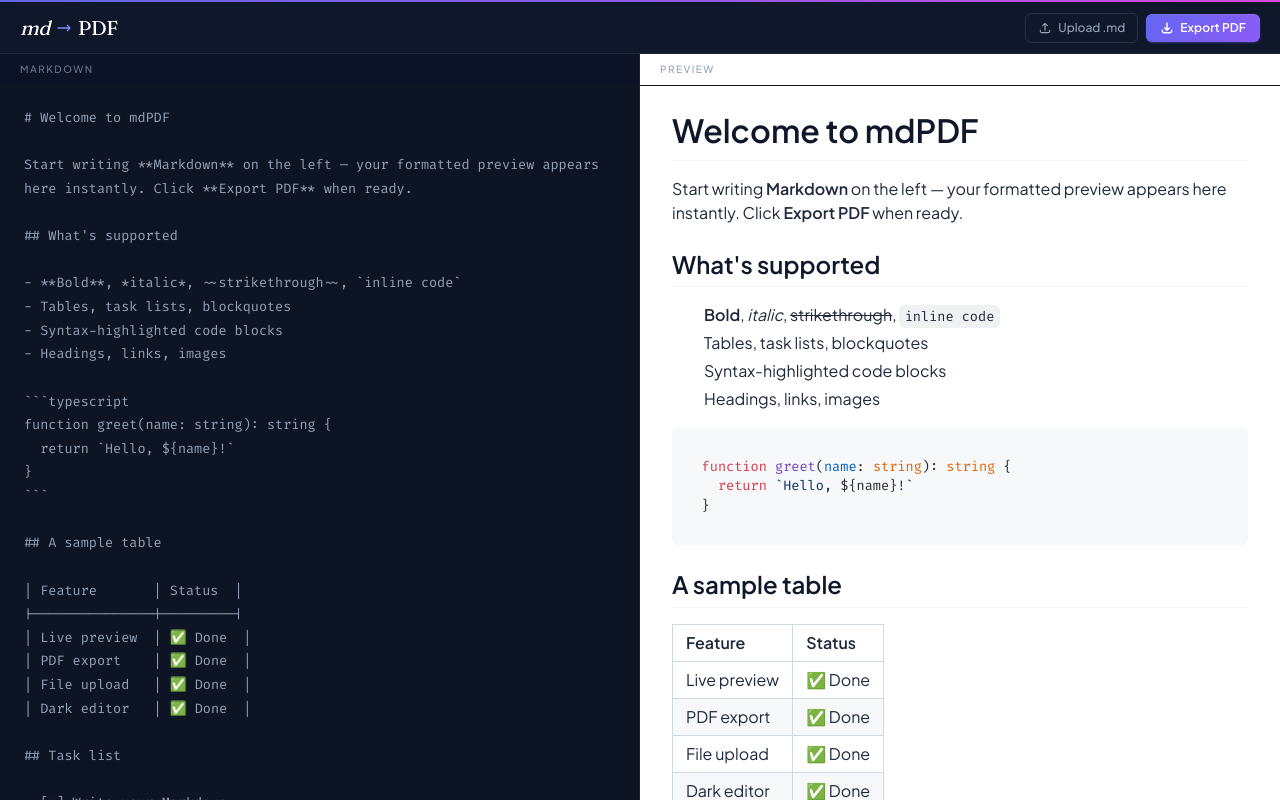
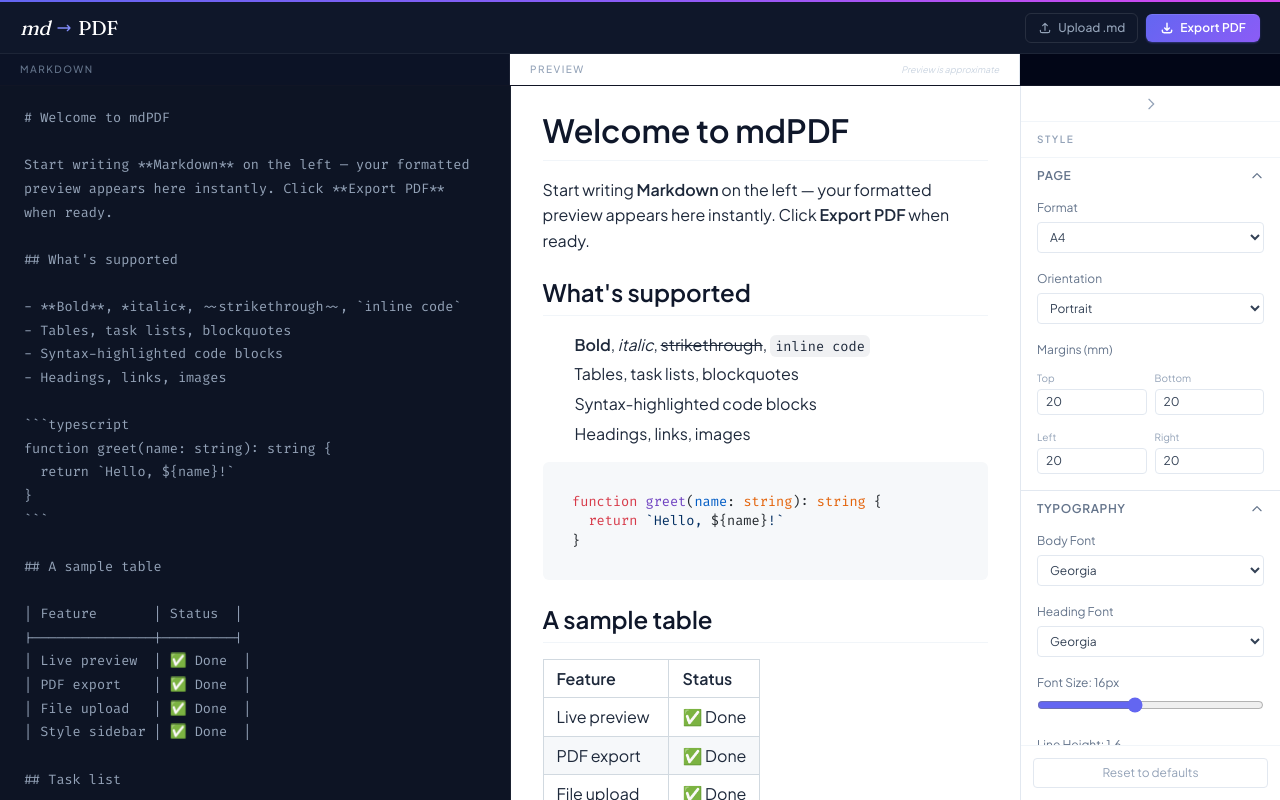
Before and after one commit to ibrahimokdadov/mdPDF, a Next.js app: page / in a window 1280 px wide. Built offline with nearby package versions, Linux system fonts and the light colour scheme.

Commit message:
feat: wire up StyleSidebar — settings flow through preview and PDF export

```diff
--- a/app/page.tsx
+++ b/app/page.tsx
@@ -1,9 +1,12 @@
 'use client'
 
-import { useRef, useState } from 'react'
+import { useEffect, useRef, useState } from 'react'
 import Editor from '@/components/Editor'
 import Preview from '@/components/Preview'
 import ExportButton from '@/components/ExportButton'
+import StyleSidebar from '@/components/StyleSidebar'
+import { loadSettings, saveSettings, DEFAULT_SETTINGS } from '@/lib/style-settings'
+import type { StyleSettings } from '@/lib/style-settings'
 
 const DEFAULT_MARKDOWN = `# Welcome to mdPDF
 
@@ -29,7 +32,7 @@ function greet(name: string): string {
 | Live preview  | ✅ Done  |
 | PDF export    | ✅ Done  |
 | File upload   | ✅ Done  |
-| Dark editor   | ✅ Done  |
+| Style sidebar | ✅ Done  |
 
 ## Task list
 
@@ -42,7 +45,26 @@ function greet(name: string): string {
 
 export default function Home() {
   const [markdown, setMarkdown] = useState(DEFAULT_MARKDOWN)
+  const [settings, setSettings] = useState<StyleSettings>(DEFAULT_SETTINGS)
   const fileInputRef = useRef<HTMLInputElement>(null)
+
+  // Load persisted settings on mount
+  useEffect(() => {
+    setSettings(loadSettings())
+  }, [])
+
+  function handleSettingsChange(patch: Partial<StyleSettings>) {
+    setSettings(prev => {
+      const next = { ...prev, ...patch }
+      saveSettings(next)
+      return next
+    })
+  }
+
+  function handleReset() {
+    saveSettings(DEFAULT_SETTINGS)
+    setSettings(DEFAULT_SETTINGS)
+  }
 
   function handleFileUpload(e: React.ChangeEvent<HTMLInputElement>) {
     const file = e.target.files?.[0]
@@ -55,52 +77,23 @@ export default function Home() {
 
   return (
     <div className="flex flex-col h-screen overflow-hidden bg-slate-950">
-
       {/* Top gradient accent strip */}
       <div className="h-[2px] bg-gradient-to-r from-indigo-500 via-violet-500 to-fuchsia-500 flex-shrink-0" />
 
       {/* Header */}
       <header
         className="flex items-center justify-between px-5 flex-shrink-0 bg-slate-900"
-        style={{
-          height: '52px',
-          borderBottom: '1px solid rgba(255,255,255,0.06)',
-        }}
+        style={{ height: '52px', borderBottom: '1px solid rgba(255,255,255,0.06)' }}
       >
-        {/* Logo */}
         <div className="flex items-center gap-1 select-none">
-          <span
-            className="font-serif italic text-white text-xl leading-none"
-            style={{ fontWeight: 400, letterSpacing: '-0.02em' }}
-          >
-            md
-          </span>
-          <svg
-            className="w-4 h-4 text-indigo-400 mx-0.5"
-            fill="none"
-            viewBox="0 0 24 24"
-            stroke="currentColor"
-            strokeWidth={2}
-          >
+          <span className="font-serif italic text-white text-xl leading-none" style={{ fontWeight: 400, letterSpacing: '-0.02em' }}>md</span>
+          <svg className="w-4 h-4 text-indigo-400 mx-0.5" fill="none" viewBox="0 0 24 24" stroke="currentColor" strokeWidth={2}>
             <path strokeLinecap="round" strokeLinejoin="round" d="M17 8l4 4m0 0l-4 4m4-4H3" />
           </svg>
-          <span
-            className="font-serif text-white text-xl leading-none"
-            style={{ fontWeight: 400, letterSpacing: '-0.02em' }}
-          >
-            PDF
-          </span>
+          <span className="font-serif text-white text-xl leading-none" style={{ fontWeight: 400, letterSpacing: '-0.02em' }}>PDF</span>
         </div>
-
-        {/* Actions */}
         <div className="flex items-center gap-2">
-          <input
-            ref={fileInputRef}
-            type="file"
-            accept=".md,.markdown,.txt"
-            className="hidden"
-            onChange={handleFileUpload}
-          />
+          <input ref={fileInputRef} type="file" accept=".md,.markdown,.txt" className="hidden" onChange={handleFileUpload} />
           <button
             onClick={() => fileInputRef.current?.click()}
             className="flex items-center gap-1.5 px-3 py-1.5 text-xs font-medium text-slate-400 rounded-md transition-all duration-150 hover:text-slate-200 hover:bg-slate-800"
@@ -111,41 +104,31 @@ export default function Home() {
             </svg>
             Upload .md
           </button>
-          <ExportButton markdown={markdown} />
+          <ExportButton markdown={markdown} settings={settings} />
         </div>
       </header>
 
       {/* Panel labels row */}
       <div className="flex flex-shrink-0" style={{ height: '32px', borderBottom: '1px solid rgba(255,255,255,0.06)' }}>
-        <div
-          className="w-1/2 flex items-center px-5"
-          style={{ borderRight: '1px solid rgba(255,255,255,0.06)', background: 'rgba(15,23,42,0.8)' }}
-        >
-          <span className="text-[10px] font-medium text-slate-500 uppercase tracking-[0.15em]">
-            Markdown
-          </span>
+        <div className="flex-1 flex items-center px-5" style={{ borderRight: '1px solid rgba(255,255,255,0.06)', background: 'rgba(15,23,42,0.8)' }}>
+          <span className="text-[10px] font-medium text-slate-500 uppercase tracking-[0.15em]">Markdown</span>
         </div>
-        <div className="w-1/2 flex items-center px-5 bg-white">
-          <span className="text-[10px] font-medium text-slate-400 uppercase tracking-[0.15em]">
-            Preview
-          </span>
+        <div className="flex-1 flex items-center px-5 bg-white" style={{ borderRight: '1px solid #e2e8f0' }}>
+          <span className="text-[10px] font-medium text-slate-400 uppercase tracking-[0.15em]">Preview</span>
+          <span className="ml-auto text-[9px] text-slate-300 italic">Preview is approximate</span>
         </div>
+        <div style={{ width: '260px', minWidth: '40px' }} />
       </div>
 
       {/* Main panels */}
       <main className="flex flex-1 overflow-hidden">
-        {/* Editor — dark */}
-        <div
-          className="w-1/2 overflow-hidden"
-          style={{ background: '#0d1424', borderRight: '1px solid rgba(255,255,255,0.06)' }}
-        >
+        <div className="flex-1 overflow-hidden" style={{ background: '#0d1424', borderRight: '1px solid rgba(255,255,255,0.06)' }}>
           <Editor value={markdown} onChange={setMarkdown} />
         </div>
-
-        {/* Preview — light */}
-        <div className="w-1/2 overflow-auto bg-white preview-scroll">
-          <Preview markdown={markdown} />
+        <div className="flex-1 overflow-auto bg-white preview-scroll">
+          <Preview markdown={markdown} settings={settings} />
         </div>
+        <StyleSidebar settings={settings} onChange={handleSettingsChange} onReset={handleReset} />
       </main>
     </div>
   )
--- a/components/ExportButton.tsx
+++ b/components/ExportButton.tsx
@@ -1,9 +1,11 @@
 'use client'
 
 import { useState } from 'react'
+import type { StyleSettings } from '@/lib/style-settings'
 
 interface ExportButtonProps {
   markdown: string
+  settings: StyleSettings
 }
 
 const ERROR_MESSAGES: Record<number, string> = {
@@ -13,7 +15,7 @@ const ERROR_MESSAGES: Record<number, string> = {
   500: 'Generation failed — try again',
 }
 
-export default function ExportButton({ markdown }: ExportButtonProps) {
+export default function ExportButton({ markdown, settings }: ExportButtonProps) {
   const [loading, setLoading] = useState(false)
   const [error, setError] = useState<string | null>(null)
 
@@ -24,7 +26,7 @@ export default function ExportButton({ markdown }: ExportButtonProps) {
       const res = await fetch('/api/generate-pdf', {
         method: 'POST',
         headers: { 'Content-Type': 'application/json' },
-        body: JSON.stringify({ markdown }),
+        body: JSON.stringify({ markdown, settings }),
       })
 
       if (!res.ok) {
--- a/components/Preview.tsx
+++ b/components/Preview.tsx
@@ -4,14 +4,27 @@ import ReactMarkdown from 'react-markdown'
 import remarkGfm from 'remark-gfm'
 import rehypeHighlight from 'rehype-highlight'
 import 'highlight.js/styles/github.css'
+import type { StyleSettings } from '@/lib/style-settings'
 
 interface PreviewProps {
   markdown: string
+  settings: StyleSettings
 }
 
-export default function Preview({ markdown }: PreviewProps) {
+export default function Preview({ markdown, settings }: PreviewProps) {
   return (
-    <div className="markdown-body px-8 py-6" dir="auto" style={{ minHeight: '100%' }}>
+    <div
+      className="markdown-body px-8 py-6"
+      dir="auto"
+      style={{
+        minHeight: '100%',
+        fontFamily: `'${settings.bodyFont}', serif`,
+        fontSize: `${settings.baseFontSize}px`,
+        lineHeight: settings.lineHeight,
+        color: settings.textColor,
+        backgroundColor: settings.backgroundColor,
+      }}
+    >
       <ReactMarkdown remarkPlugins={[remarkGfm]} rehypePlugins={[rehypeHighlight]}>
         {markdown}
       </ReactMarkdown>
```
